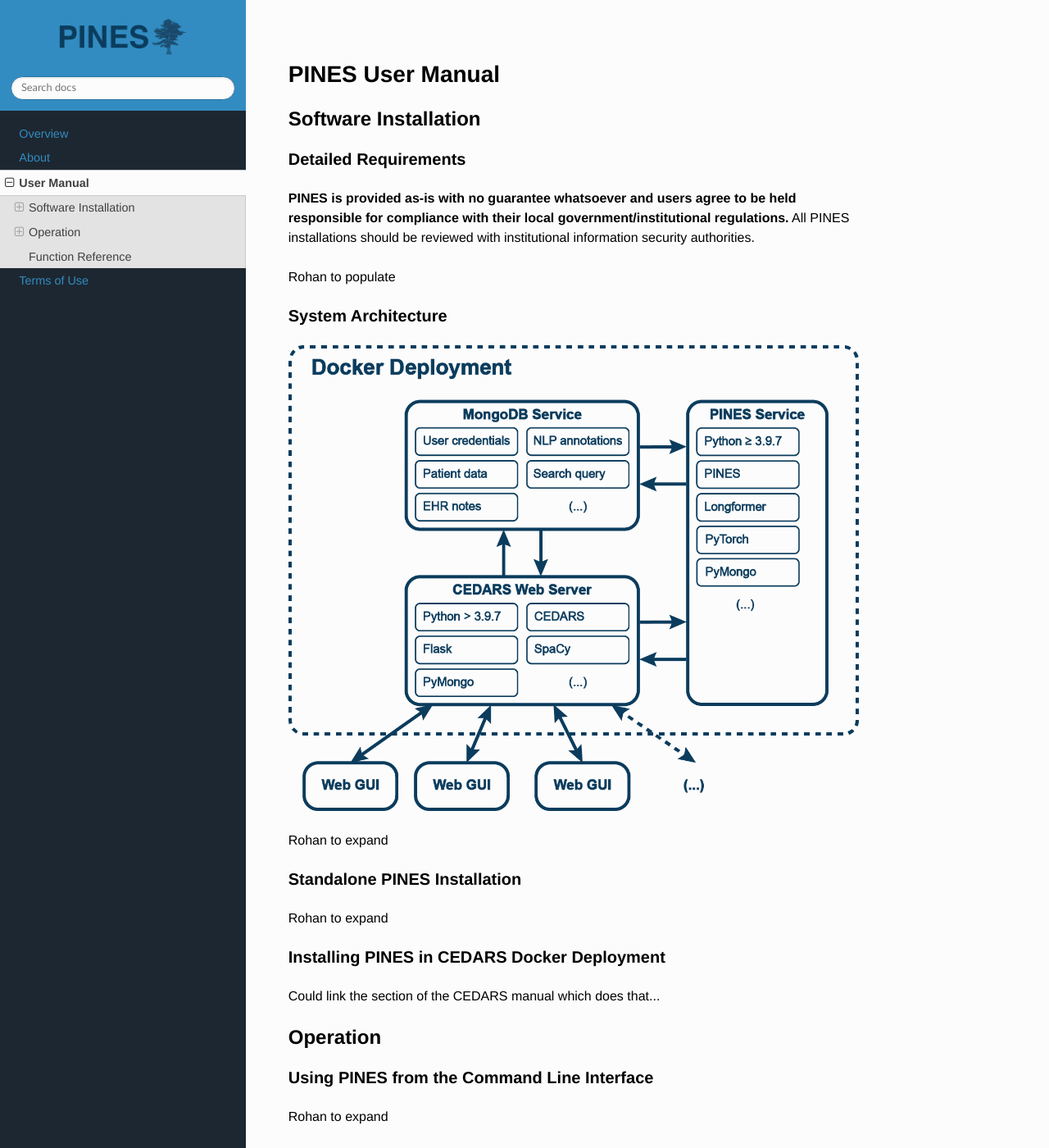
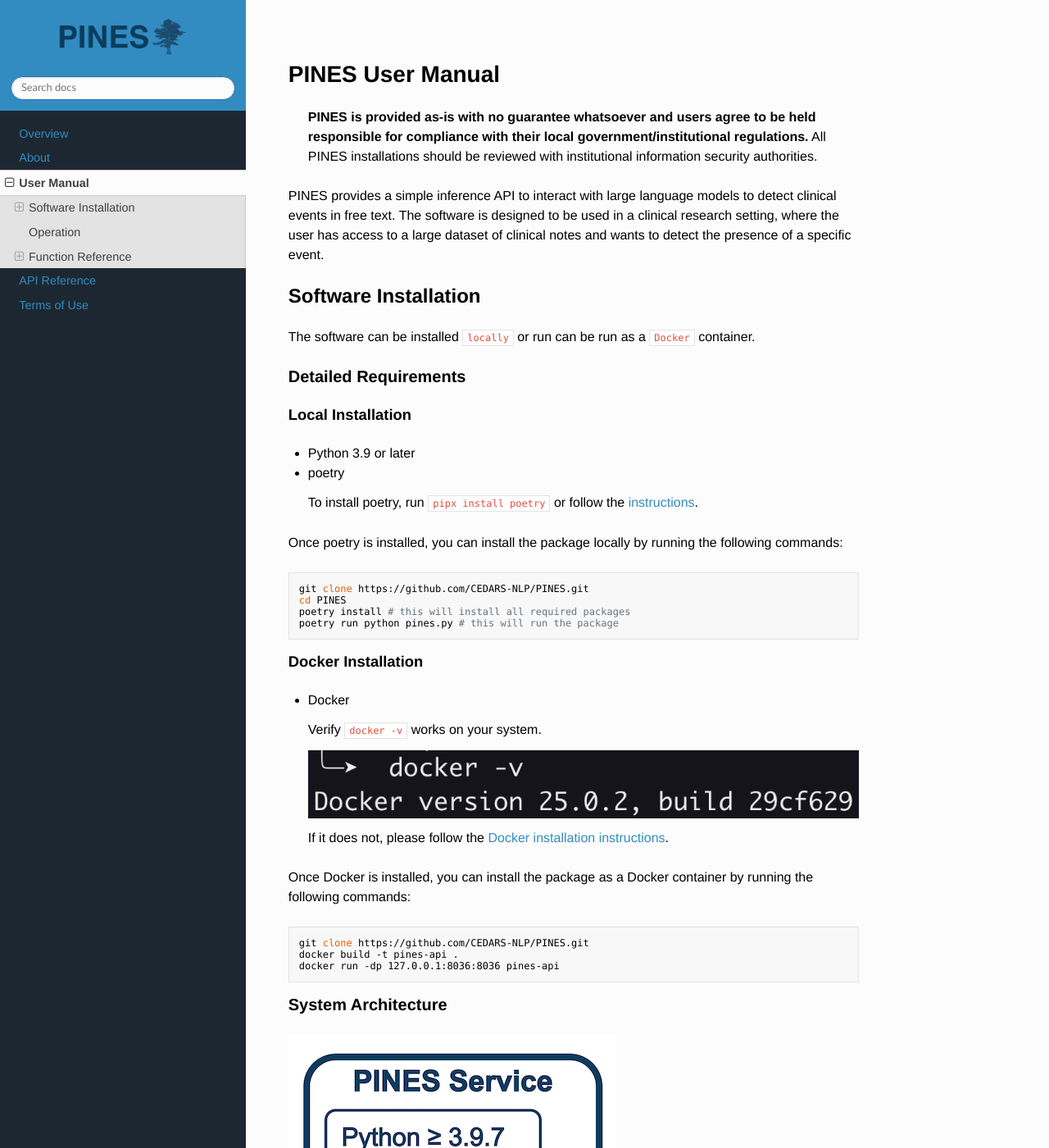
Before and after one commit to CEDARS-NLP/PINES, an MkDocs documentation site: the page built from docs/PINES_user_manual.md, in a window 1280 px wide and 1400 px high. Shown: the whole window at 82% size. Built offline with MkDocs 1.6.1, drawn with Linux system fonts in a browser that asks for light colours; nearby versions of some CDN libraries; some of the changed text lies outside the part shown.

Commit message:
add docs

````diff
--- a/docs/PINES_user_manual.md
+++ b/docs/PINES_user_manual.md
@@ -1,37 +1,64 @@
 # PINES User Manual
+
+> **PINES is provided as-is with no guarantee whatsoever and users agree to be held responsible for compliance with their local government/institutional regulations.** All PINES installations should be reviewed with institutional information security authorities.
+
+PINES provides a simple inference API to interact with large language models to detect clinical events in free text. The software is designed to be used in a clinical research setting, where the user has access to a large dataset of clinical notes and wants to detect the presence of a specific event.
+
 
 ## Software Installation
 
+The software can be installed `locally` or run can be run as a `Docker` container.
+
 ### Detailed Requirements
 
-**PINES is provided as-is with no guarantee whatsoever and users agree to be held responsible for compliance with their local government/institutional regulations.** All PINES installations should be reviewed with institutional information security authorities.
+#### Local Installation
+- Python 3.9 or later
+- poetry
 
-Rohan to populate
+    To install poetry, run `pipx install poetry` or follow the [instructions](https://python-poetry.org/docs/).
+
+Once poetry is installed, you can install the package locally by running the following commands:
+```bash
+git clone https://github.com/CEDARS-NLP/PINES.git
+cd PINES
+poetry install # this will install all required packages
+poetry run python pines.py # this will run the package
+```
+
+#### Docker Installation
+- Docker
+
+    Verify `docker -v` works on your system.
+
+    ![Docker Verify](pics/docker-verify.png)
+
+    If it does not, please follow the [Docker installation instructions](https://docs.docker.com/get-docker/).
+
+Once Docker is installed, you can install the package as a Docker container by running the following commands:
+```bash
+git clone https://github.com/CEDARS-NLP/PINES.git
+docker build -t pines-api .
+docker run -dp 127.0.0.1:8036:8036 pines-api
+```
 
 ### System Architecture
 
-![CEDARS Operational Schema](pics/GitHub%20Docker%20Schema%20C.png)
-
-Rohan to expand
+![PINES Operational Schema](pics/pines_arch.png)
 
 ### Standalone PINES Installation
 
-Rohan to expand
+Standalone PINES installation is a preferred method for users who want to apply the software on their notes without the need to deploy a full CEDARS stack.
 
 ### Installing PINES in CEDARS Docker Deployment
 
-Could link the section of the CEDARS manual which does that...
+PINES is available as a Docker container and can be deployed as part of the CEDARS stack. This is the preferred method for users who want to use PINES as part of the CEDARS stack.
 
 ## Operation
 
-### Using PINES from the Command Line Interface
-
-Rohan to expand
-
-### PINES as Part of Docker Deployment with CEDARS
-
-Rohan to expand
+In all deployment methods, PINES is available as a service on port 8036. The service can be accessed using a RESTful API. The API is documented in the [API Reference](API_reference.md).
 
 ## Function Reference
 
-Rohan to populate - maybe just link existing document elsewhere in repo?
+### :::pines.detect
+---
+### :::pines.detect_batch
--- a/mkdocs.yml
+++ b/mkdocs.yml
@@ -5,6 +5,7 @@ nav:
   - Overview: README.md # will not work if deployed from windows as windows do not respect symlinks
   - About: ABOUT.md
   - User Manual: PINES_user_manual.md
+  - API Reference: API_reference.md
   - Terms of Use: TERMS_OF_USE.md # this will have to be linked back to package root ../, do NOT transfer this file to the repo
 
 
@@ -17,7 +18,13 @@ theme:
 
 plugins:
   - search
-  # - with-pdf Could not install
+  - mkdocstrings
+  - bibtex:
+      bib_file: "refs.bib"
+  - swagger-ui-tag
+
+markdown_extensions:
+  - footnotes
 
 extra_css:
   - style.css
````
Also changed, not shown: README.md (+83 -6 lines), docs/API_reference.md (added, +1 -0 lines), docs/swagger.json (added, +1 -0 lines), pines.py (+16 -4 lines), pyproject.toml (+5 -2 lines), refs.bib (added, +10 -0 lines), docs/pics/docker-verify.png (added), docs/pics/pines_arch.png (added), 3 other files.
